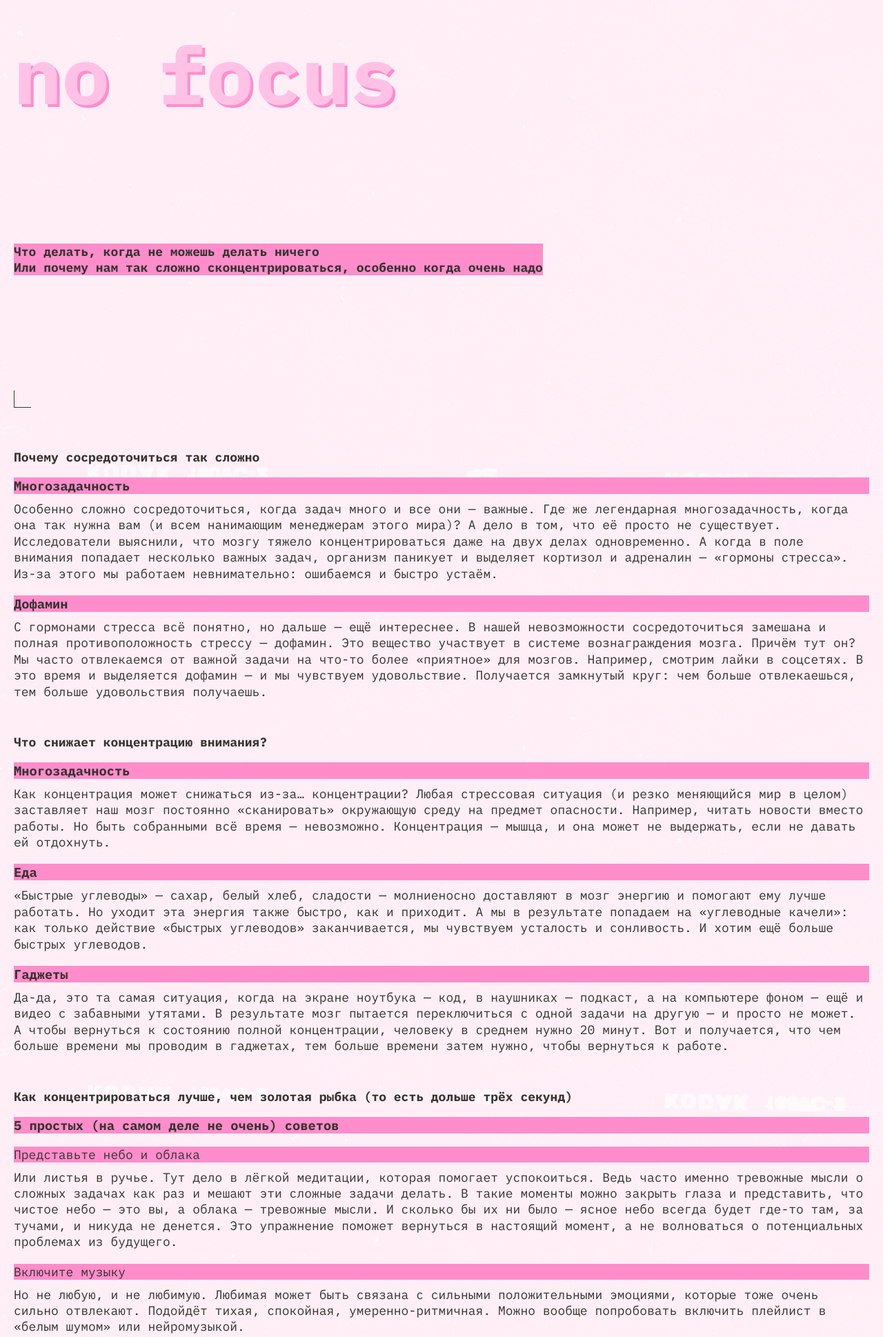
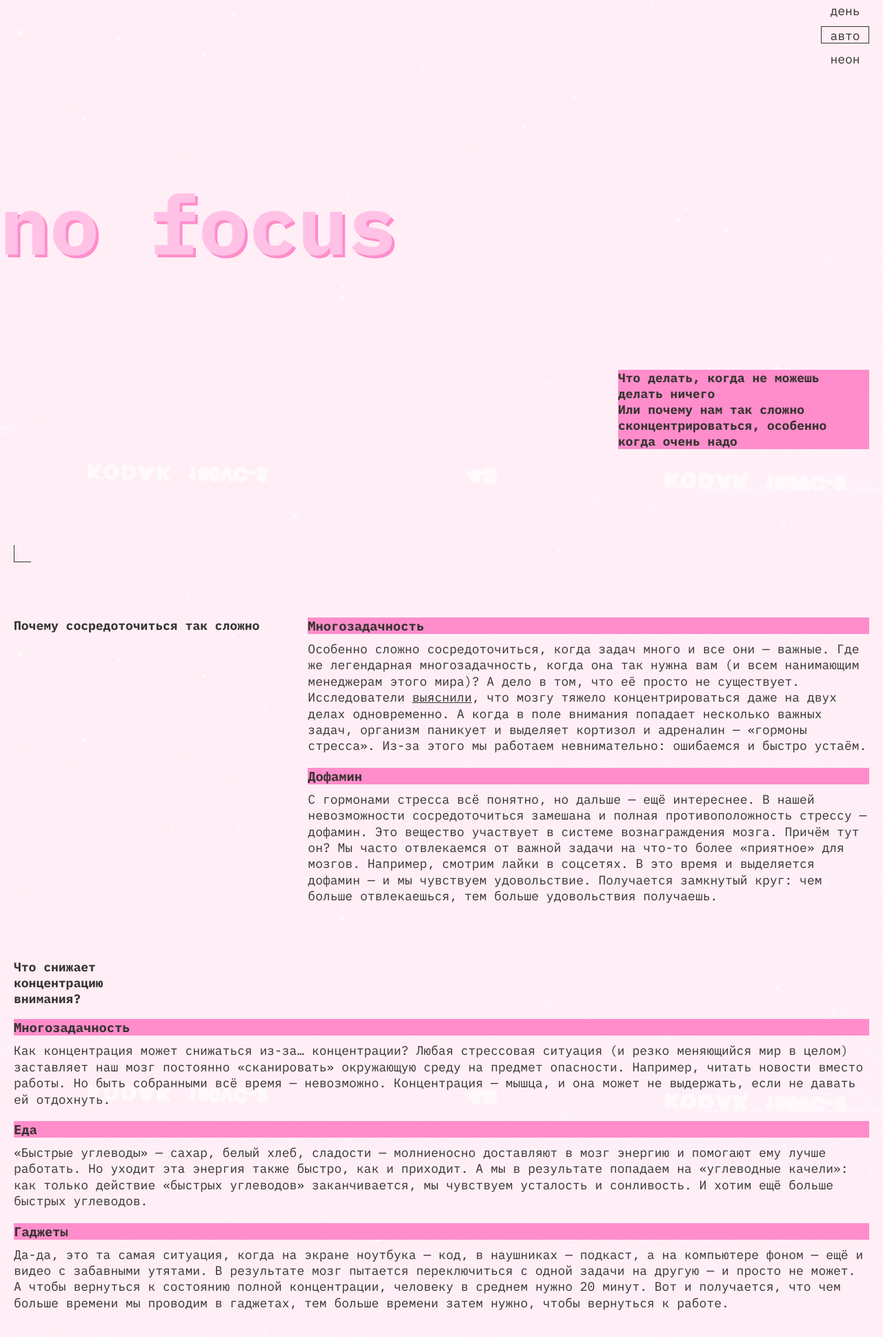
Before and after one commit to dmasalex197/slozhno-sosredotochitsya, a plain HTML site: page index.html in a window 1280 px wide. Shown: the part 189-2127 px from the top of the page at 69% size. Drawn offline with Linux system fonts and the light colour scheme.

Commit message:
add display 768-1024

```diff
--- a/index.html
+++ b/index.html
@@ -55,20 +55,27 @@
     </header>
     <main class="content">
       <!-- section one -->
-      <section class="content__block">
+      <section class="content__block content__section">
         <h2 class="content__block-title">Почему сосредоточиться так сложно</h2>
 
         <article class="content__text-block">
-          <h3 class="content__text-title">Многозадачность</h3>
+          <h3 class="content__text-title title__text">Многозадачность</h3>
           <p class="content__text-paragraph">
             Особенно сложно сосредоточиться, когда задач много и все они —
             важные. Где же легендарная многозадачность, когда она так нужна вам
             (и всем нанимающим менеджерам этого мира)? А дело в том, что её
-            просто не существует. Исследователи выяснили, что мозгу тяжело
-            концентрироваться даже на двух делах одновременно. А когда в поле
-            внимания попадает несколько важных задач, организм паникует и
-            выделяет кортизол и адреналин — «гормоны стресса». Из-за этого мы
-            работаем невнимательно: ошибаемся и быстро устаём.
+            просто не существует. Исследователи
+            <a
+              class="link"
+              href="https://www.dana.org/article/multicosts-of-multitasking/"
+              target="_blank"
+            >
+              выяснили</a
+            >, что мозгу тяжело концентрироваться даже на двух делах
+            одновременно. А когда в поле внимания попадает несколько важных
+            задач, организм паникует и выделяет кортизол и адреналин — «гормоны
+            стресса». Из-за этого мы работаем невнимательно: ошибаемся и быстро
+            устаём.
           </p>
         </article>
 
@@ -87,7 +94,7 @@
         </article>
       </section>
       <!-- section two -->
-      <section class="content__block">
+      <section class="content__block section__other">
         <h2 class="content__block-title">Что снижает концентрацию внимания?</h2>
 
         <article class="content__text-block">
@@ -128,14 +135,14 @@
         </article>
       </section>
       <!-- section three -->
-      <section class="content__block">
+      <section class="content__block content__section">
         <h2 class="content__block-title">
           Как концентрироваться лучше, чем золотая рыбка (то есть дольше трёх
           секунд)
         </h2>
 
         <article class="content__text-block">
-          <h3 class="content__text-title">
+          <h3 class="content__text-title other-text">
             5 простых (на самом деле не очень) советов
           </h3>
           <h4 class="content__text-paragraph_title">
@@ -197,37 +204,49 @@
       </section>
       <!-- section four -->
       <section class="content__block-picture">
-        <h3 class="content__text-title">А можно в картинках?</h3>
+        <h3 class="content__text-title content__text-decor">
+          А можно в картинках?
+        </h3>
+        <picture class="content_picture sunset">
           <img
             loading="lazy"
             class="picture"
             src="./images/sunset.png"
             alt="Закат солнца, море, горы, чайки"
           />
+        </picture>
+        <picture class="content_picture ice-cream">
           <img
             loading="lazy"
             class="picture"
             src="./images/ice-cream.png"
             alt="Мороженное с фруктами на желтой тарелочке"
           />
+        </picture>
+        <picture class="content_picture tape">
           <img
             loading="lazy"
             class="picture"
             src="./images/tape.png"
             alt="Магнитофонная кассета, значок закгрузки, стрелки и окошка OK"
           />
+        </picture>
+        <picture class="content_picture books">
           <img
             loading="lazy"
             class="picture"
             src="./images/books.png"
             alt="Стопка книжек с чашкой чая сверху"
           />
+        </picture>
+        <picture class="content_picture street">
           <img
             loading="lazy"
             class="picture"
             src="./images/street.png"
             alt="Улица уходящая в даль"
           />
+        </picture>
       </section>
     </main>
     <!-- footer -->
--- a/styles/style.css
+++ b/styles/style.css
@@ -9,7 +9,6 @@
 .header {
   display: grid;
   grid-template-rows: 65px 164px 247px 148px;
-  /* grid-template-rows: 65px 163px 247px; */
   padding: clamp(0.625rem, 0.0286rem + 2.5445vw, 1.25rem);
   justify-content: space-between;
   min-height: 100vh;
@@ -148,13 +147,15 @@
   font-size: 18px;
   font-style: normal;
   font-weight: 400;
-  margin-top: 19px;
   background-color: var(--accent-color);
   color: var(--font-paragraph-color);
 }
 
+.other-text {
+  margin-bottom: 20px;
+}
+
 .content__text-paragraph {
-  /* color: var(--font-text-color); */
   font-size: 18px;
   font-style: normal;
   font-weight: 400;
@@ -170,12 +171,18 @@
 .content__text-paragraph {
   margin-bottom: 20px;
 }
-
+.content__text-decor {
+  margin-bottom: 0;
+}
 .content__block-picture {
   display: flex;
   flex-direction: column;
   gap: 10px;
   margin-block-end: 40px;
+}
+
+.content_picture {
+  font-size: 0px;
 }
 
 .picture {
@@ -203,23 +210,86 @@
     padding: 0 20px;
     margin-block-end: 60px;
   }
+  .header {
+    padding: 20px;
+    grid-template-rows: 172px 273px 260px 254px;
+    min-height: 1024px;
+    grid-template-columns: 1fr;
+  }
+  .header__title {
+    font-size: clamp(7.25rem, 7.0115rem + 1.0178vw, 7.5rem);
+    transform: translateX(-20px);
+  }
+  .header__text {
+    max-inline-size: 364px;
+    margin-block-end: calc(183px - 20px);
+    justify-self: end;
+  }
+  .content__block:not(:last-of-type),
+  .section__other {
+    margin-block-start: 60px;
+    margin-block-end: 20px;
+  }
+  .content__section {
+    display: grid;
+    grid-template-columns: 1fr 2fr;
+    grid-auto-rows: min-content;
+  }
+  .section__other {
+    display: grid;
+  }
+  .section__other > .content__text-block {
+    grid-column-start: 1;
+    padding-left: 0px;
+  }
+  .section__other > .content__block-title {
+    inline-size: 230px;
+  }
+  .content__block-title {
+    padding-right: 10px;
+    grid-row: span 2;
+  }
+  .content__block-title + .title__text {
+    margin-left: 13px;
+  }
+  .content__text-block {
+    padding-left: 13px;
+    grid-column-start: 2;
+  }
+  .content__text-paragraph_title {
+    margin-block-end: 10px;
+  }
+  .content__block-picture {
+    display: grid;
+    gap: 20px;
+    margin-block-start: 59px;
+  }
   .picture {
     height: 100%;
     object-fit: cover;
     overflow: hidden;
     display: block;
   }
-}
-
-/* @media (min-width: 375px) {
-  .header__title {
-    font-size: clamp(7.25rem, 7.0115rem + 1.0178vw, 7.5rem);
+  .content__block-picture .content__text-title {
+    grid-column: span 3;
+  }
+  .sunset {
+    grid-column: span 2;
+  }
+  .ice-cream {
+    grid-row: span 2;
+  }
+  .tape {
+    grid-row: span 2;
+  }
+  .street {
+    grid-column: span 2;
+  }
+  .footer {
+    padding-block: 20px;
+    padding-inline: 20px;
+  }
+  .footer__title {
+    font-size: clamp(7.5rem, 0.5625rem + 14.4531vw, 9.8125rem);
   }
 }
-
-@media (min-width: 768px) and (min-width: 1024px) {
-  .header__title {
-    font-size: clamp(7.5rem, 0.5625rem + 14.4531vw, 9.8125rem);
-    padding: 20px;
-  }
-} */
```
Lines whose indentation alone changed are shown as unchanged.
